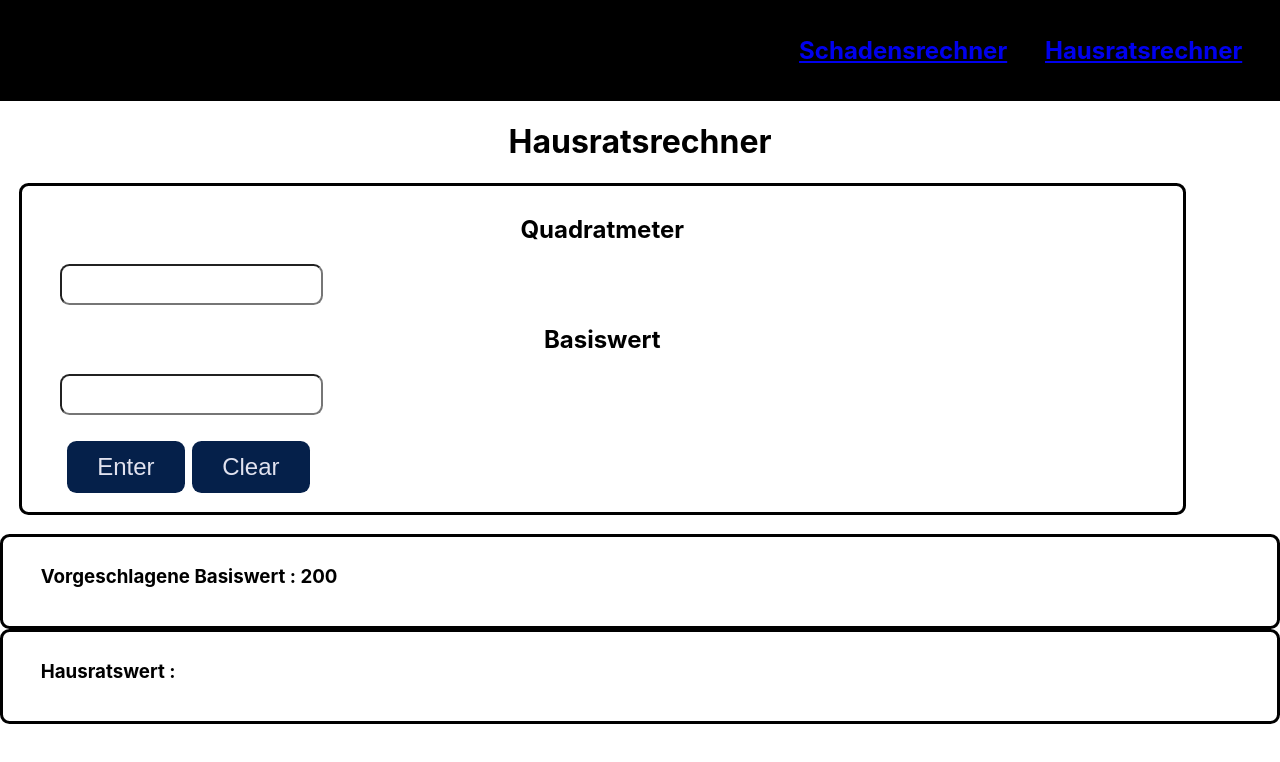
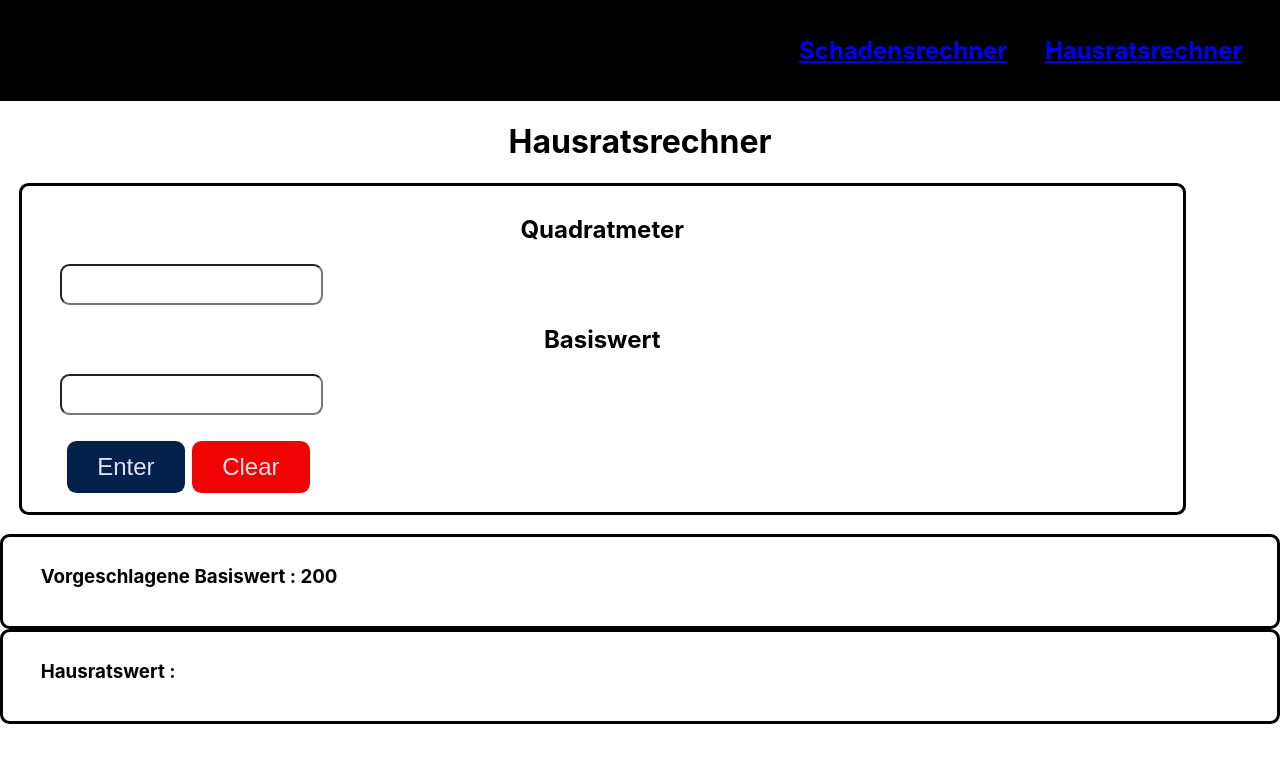
Before and after one commit to sujanSaravana/VersicherungsRechner, a React (Create React App) app in the folder rechner/: page /Hausratsrechner in a window 1280 px wide. Shown: the top 762 px of the page. Built offline with nearby package versions, Linux system fonts and the light colour scheme.

Commit message:
ClearBtn component funktioniert

```diff
--- a/rechner/src/Hausratsrechner.js
+++ b/rechner/src/Hausratsrechner.js
@@ -1,12 +1,17 @@
 import React, { useState } from "react";
 import './App.css';
+import ClearBtn from "./components/ClearBtn";
 
 function  Hausratsrechner(){
-
 
    const [Quadratmeter, setQuadratmeter] = useState("");
    const [Basiswert, setBasiswert] = useState("");
 
+
+   const clear = () => {
+        setQuadratmeter("");
+        setBasiswert("");
+   }
 
 
 
@@ -28,7 +33,7 @@ function  Hausratsrechner(){
                     <input type="number" value={Basiswert} />
                     <br></br>
                     <button>Enter</button>
-                    <button>Clear</button>
+                    <ClearBtn onClick={clear} />
                 </form>
             </div>
             <div>
--- a/rechner/src/Schadensrechner.js
+++ b/rechner/src/Schadensrechner.js
@@ -1,7 +1,7 @@
 import React from "react";
 import { useState } from "react";
 import './App.css';
-import Clear from "./components/ClearBtn";
+import ClearBtn from "./components/ClearBtn";
 
 function Schadensrechner() {
 
@@ -13,6 +13,15 @@ function Schadensrechner() {
     const [result2, setResult2] = useState("");
     const [error, setError] = useState("");
 
+
+    const clear = () => {
+        setHauswert("");
+        setVersicherungssumme("");
+        setSchaden("");
+        setResult("");
+        setResult1("");
+        setResult2("");
+    }
 
 
     const change = (event) => {
@@ -57,7 +66,7 @@ function Schadensrechner() {
                         <input type="number" value={Schaden} onChange={change2}  />
                         <br></br>
                         <button type="submit" >Enter</button>
-                        <button type="submit" className="clearbtn" onClick={Clear}>Clear</button>
+                        <ClearBtn onClick={clear} />
                     </form>
             </div>
             <div className="zusammenfassung">
--- a/rechner/src/components/ClearBtn.js
+++ b/rechner/src/components/ClearBtn.js
@@ -1,21 +1,8 @@
-import setHauswert from "../Schadensrechner"
-import setSchaden from "../Schadensrechner"
-import setVersicherungssumme from "../Schadensrechner"
-import setResult from "../Schadensrechner"
-import setResult1 from "../Schadensrechner"
-import setResult2 from "../Schadensrechner"
-import setQuadratmeter from "../Hausratsrechner"
-import setBasiswert from "../Hausratsrechner"
 
-function Clear() {
-    setHauswert("");
-    setVersicherungssumme("");
-    setSchaden("");
-    setResult("");
-    setResult1("");
-    setResult2("");
-    setQuadratmeter("");
-    setBasiswert("");
+const ClearBtn = ({onClick}) => {
+    return(
+        <button onClick={onClick} className="clearbtn">Clear</button>
+    )
 }
 
-export default Clear;
+export default ClearBtn;
```
